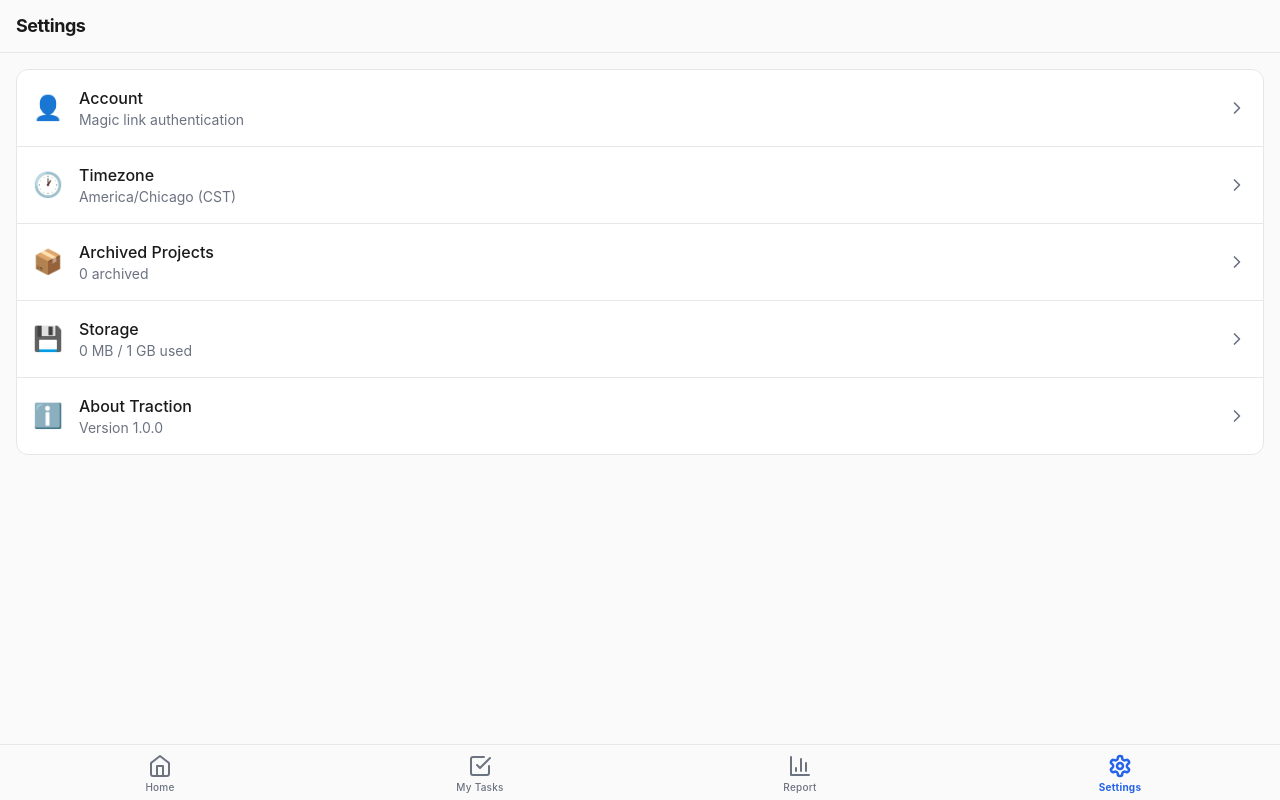
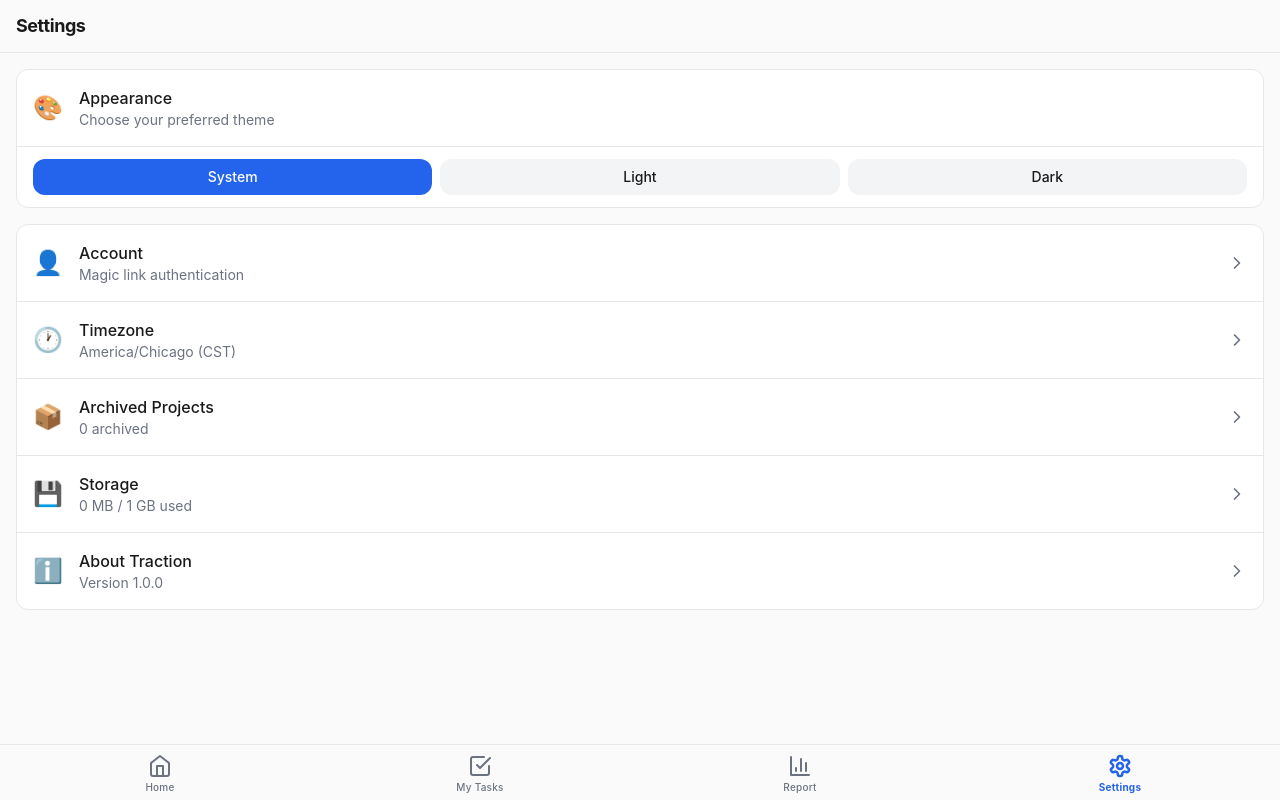
Before and after one commit to josh-kartchner/traction, a Next.js app: page /settings in a window 1280 px wide. Built offline with nearby package versions, Linux system fonts and the light colour scheme.

Commit message:
Add theme toggle in settings page
- Add appearance section with System/Light/Dark options
- Theme choice is persisted and applied immediately

Co-Authored-By: Claude Opus 4.5 <noreply@anthropic.com>

```diff
--- a/app/(views)/settings/page.tsx
+++ b/app/(views)/settings/page.tsx
@@ -1,3 +1,7 @@
+"use client";
+
+import { useTheme } from "next-themes";
+import { useEffect, useState } from "react";
 import { TopBar } from "@/components/navigation/top-bar";
 import { BottomTabs } from "@/components/navigation/bottom-tabs";
 import { ChevronRight } from "lucide-react";
@@ -30,12 +34,57 @@ const settingsItems = [
   },
 ];
 
+const themeOptions = [
+  { value: "system", label: "System" },
+  { value: "light", label: "Light" },
+  { value: "dark", label: "Dark" },
+];
+
 export default function SettingsPage() {
+  const { theme, setTheme } = useTheme();
+  const [mounted, setMounted] = useState(false);
+
+  // Avoid hydration mismatch
+  useEffect(() => {
+    setMounted(true);
+  }, []);
+
   return (
     <div className="flex min-h-screen flex-col bg-background pb-14">
       <TopBar title="Settings" />
 
-      <main className="flex-1 p-4">
+      <main className="flex-1 p-4 space-y-4">
+        {/* Theme Selector */}
+        <div className="rounded-lg border bg-card">
+          <div className="flex items-center gap-4 px-4 py-4">
+            <span className="text-2xl">🎨</span>
+            <div className="flex-1">
+              <div className="font-medium">Appearance</div>
+              <div className="text-sm text-muted-foreground">
+                Choose your preferred theme
+              </div>
+            </div>
+          </div>
+          <div className="border-t px-4 py-3">
+            <div className="flex gap-2">
+              {themeOptions.map((option) => (
+                <button
+                  key={option.value}
+                  onClick={() => setTheme(option.value)}
+                  className={`flex-1 rounded-lg px-3 py-2 text-sm font-medium transition-colors ${
+                    mounted && theme === option.value
+                      ? "bg-primary text-primary-foreground"
+                      : "bg-muted hover:bg-muted/80"
+                  }`}
+                >
+                  {option.label}
+                </button>
+              ))}
+            </div>
+          </div>
+        </div>
+
+        {/* Other Settings */}
         <div className="divide-y rounded-lg border bg-card">
           {settingsItems.map((item, index) => (
             <button
```
